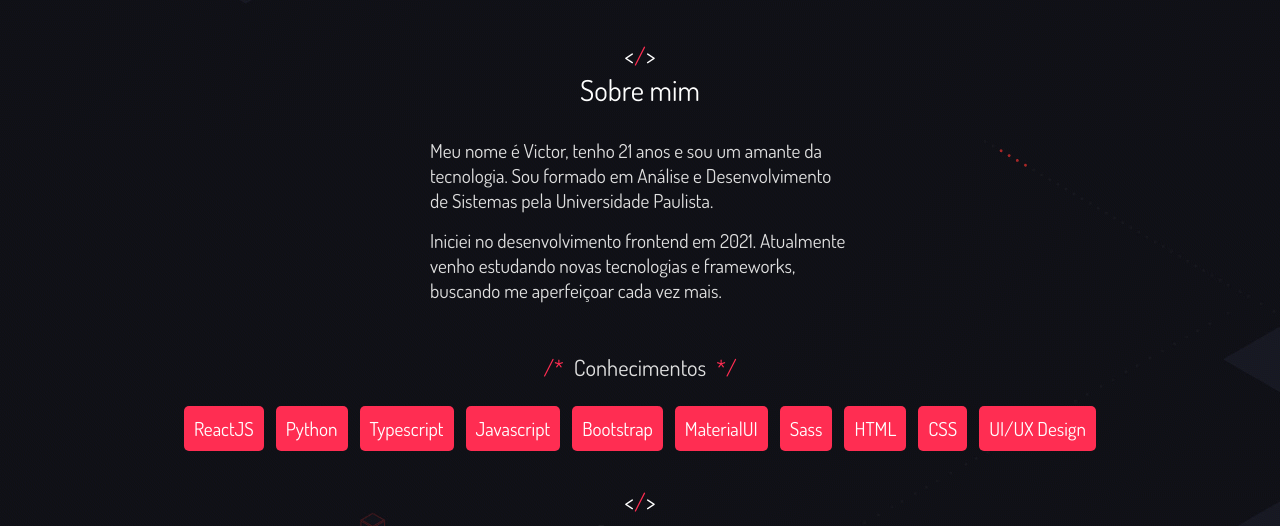
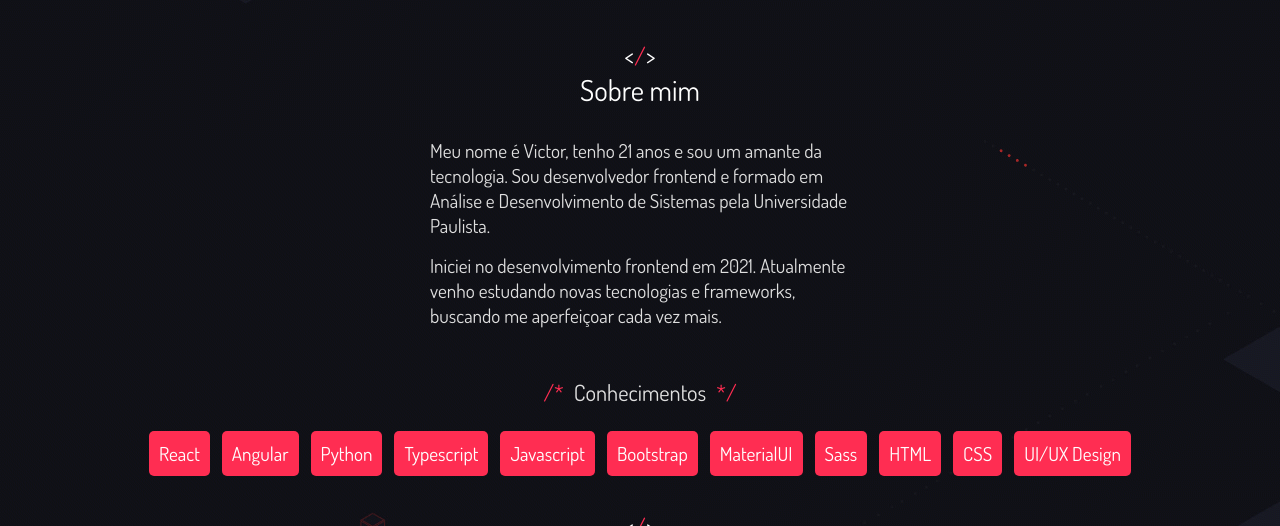
Before and after one commit to victordunaivits/portfolio2.0, a React (Create React App) app: page / in a window 1280 px wide. Shown: the part 940-1466 px from the top of the page. Built offline with nearby package versions, Linux system fonts and the light colour scheme.

Commit message:
add competencia

```diff
--- a/public/index.html
+++ b/public/index.html
@@ -8,7 +8,7 @@
   <meta name="theme-color" content="#000000" />
   <meta name="description" content="Web site created using create-react-app" />
   <link rel="stylesheet" href="https://cdnjs.cloudflare.com/ajax/libs/font-awesome/4.7.0/css/font-awesome.min.css">
-  <title>Victor Dunaivits - Portfólio</title>
+  <title>Victor Dunaivits</title>
 </head>
 
 <body>
--- a/src/components/Sobre/Conhecimentos/Skills/Skill.jsx
+++ b/src/components/Sobre/Conhecimentos/Skills/Skill.jsx
@@ -9,7 +9,8 @@ function Skill() {
   });
 
   const linguagens = [
-    "ReactJS",
+    "React",
+    "Angular",
     "Python",
     "Typescript",
     "Javascript",
--- a/src/components/Sobre/index.jsx
+++ b/src/components/Sobre/index.jsx
@@ -9,8 +9,7 @@ function Sobre() {
       <Titulo title="Sobre mim" />
       <div className="container-msg">
         <p data-aos="fade-up" className="paragrafo espaco">
-          Meu nome é Victor, tenho 21 anos e sou um amante da tecnologia. Sou
-          formado em Análise e Desenvolvimento de Sistemas pela Universidade
+          Meu nome é Victor, tenho 21 anos e sou um amante da tecnologia. Sou desenvolvedor frontend e formado em Análise e Desenvolvimento de Sistemas pela Universidade
           Paulista.
         </p>
 
```
